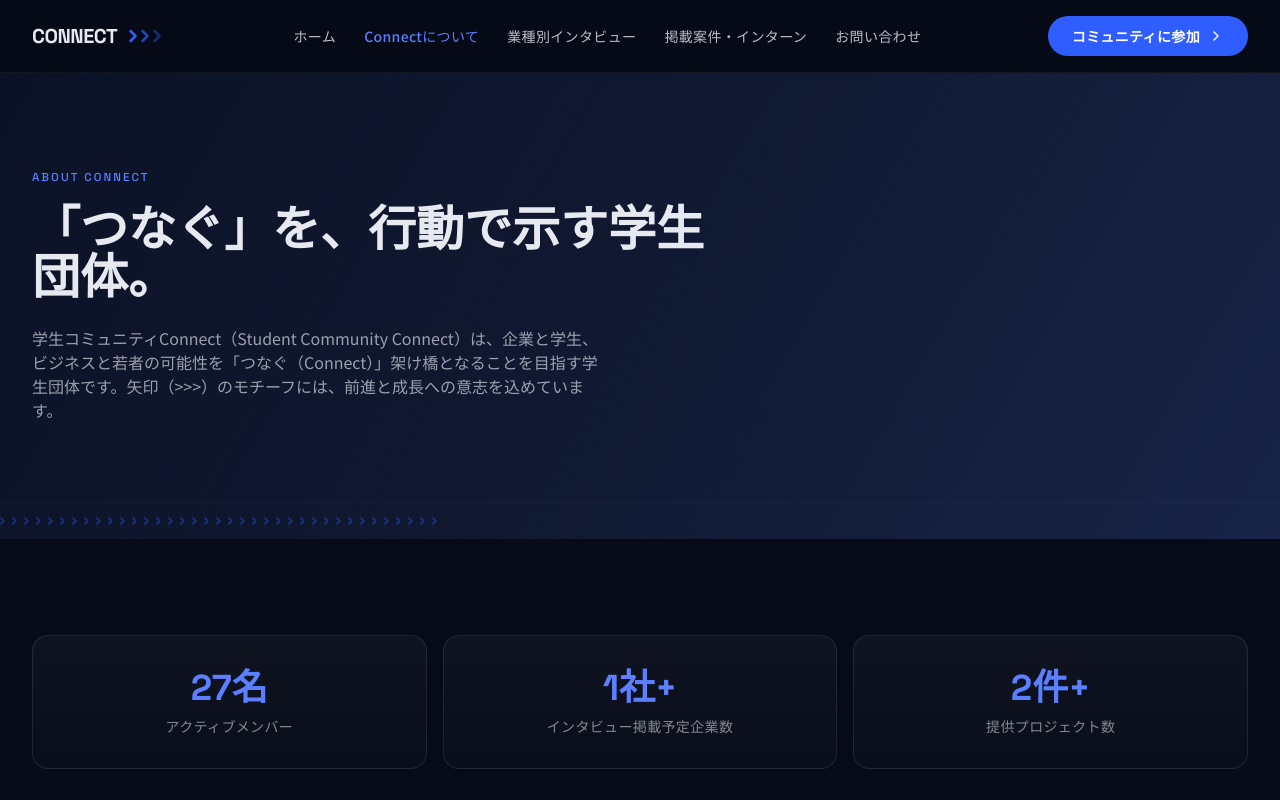
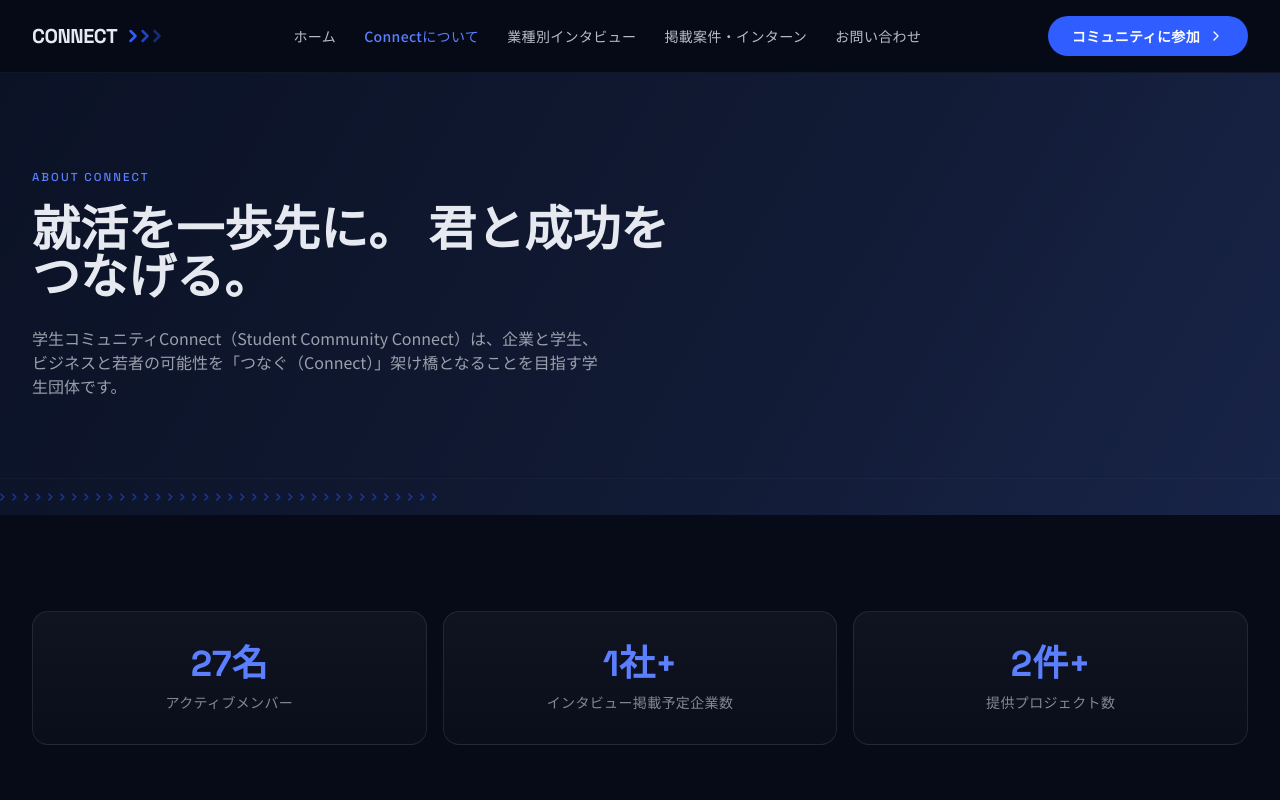
Before and after one commit to fumaichihara/student-community-connect, a React (Vite) app: page /about in a window 1280 px wide. Shown: the top 800 px of the page. Built offline with nearby package versions, Linux system fonts and the light colour scheme.

Commit message:
Update About.jsx

```diff
--- a/src/pages/About.jsx
+++ b/src/pages/About.jsx
@@ -34,10 +34,11 @@ export default function About() {
         <div className="mx-auto max-w-7xl px-5 pb-16 pt-16 sm:px-8 sm:pb-20 sm:pt-24">
           <p className="eyebrow">About Connect</p>
           <h1 className="mt-5 max-w-2xl font-display text-3xl font-bold leading-tight text-slate-150 sm:text-4xl lg:text-5xl">
-            「つなぐ」を、行動で示す学生団体。
+            就活を一歩先に。
+            君と成功をつなげる。
           </h1>
           <p className="mt-6 max-w-xl text-sm leading-relaxed text-slate-150/65 sm:text-base">
-            {SITE.orgName}（{SITE.orgNameEn}）は、企業と学生、ビジネスと若者の可能性を「つなぐ（Connect）」架け橋となることを目指す学生団体です。矢印（&gt;&gt;&gt;）のモチーフには、前進と成長への意志を込めています。
+            {SITE.orgName}（{SITE.orgNameEn}）は、企業と学生、ビジネスと若者の可能性を「つなぐ（Connect）」架け橋となることを目指す学生団体です。
           </p>
         </div>
         <ChevronRule className="border-t border-white/5 py-3" />
```
